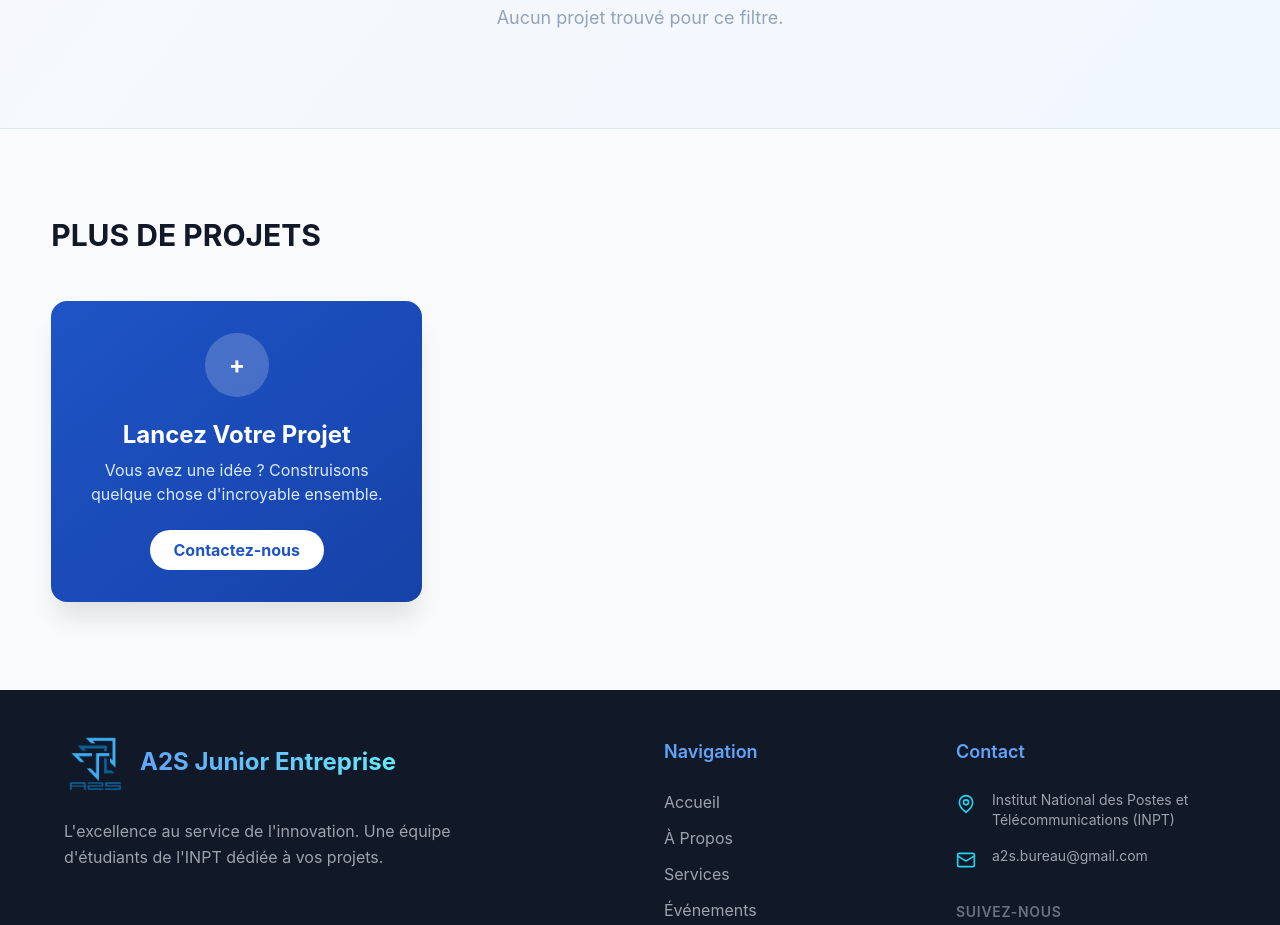
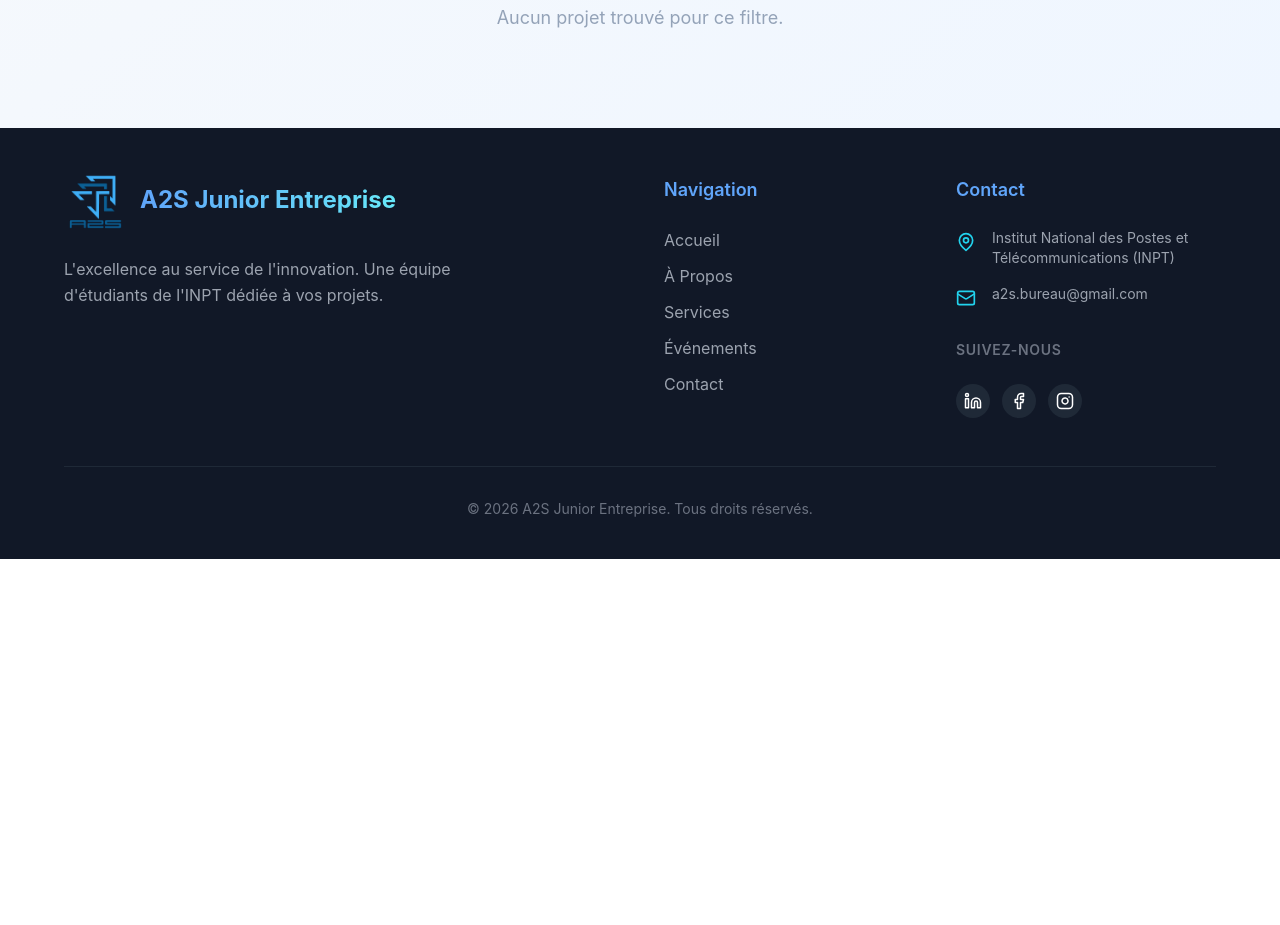
Before and after one commit to youssef4-75/a2s-website, a React (Vite) app: page /projects in a window 1280 px wide. Shown: the part 940-1865 px from the top of the page. After the commit the page ends 1499 px from the top, so only its background shows below. Built offline with nearby package versions, Linux system fonts and the light colour scheme.

Commit message:
refactor: remove unused extraProjects and scroll handler from ProjectsPage component

```diff
--- a/src/pages/ProjectsPage.jsx
+++ b/src/pages/ProjectsPage.jsx
@@ -1,9 +1,9 @@
 import React, { useEffect, useState } from 'react';
-import { Search, ArrowRight } from 'lucide-react';
+import { Search } from 'lucide-react';
 import { Link } from 'react-router-dom';
 import ProjectCard from '../components/Projects/ProjectCard';
 import { services } from '../data/services';
-import { allProjects, extraProjects } from '../data/projects';
+import { allProjects } from '../data/projects';
 import './Projects.css';
 
 
@@ -20,11 +20,9 @@ export default function ProjectsPage() {
     // Filter + Search Logic
     useEffect(() => {
         let results = allProjects;
-
         if (activeFilter !== 'all') {
             results = results.filter(p => p.serviceId === activeFilter);
         }
-
         if (searchTerm) {
             const term = searchTerm.toLowerCase();
             results = results.filter(p =>
@@ -32,17 +30,8 @@ export default function ProjectsPage() {
                 p.category.toLowerCase().includes(term)
             );
         }
-
         setFilteredProjects(results);
     }, [searchTerm, activeFilter]);
-
-    // Scroll Handler
-    const scrollToProjects = () => {
-        const section = document.getElementById('more-projects');
-        if (section) {
-            section.scrollIntoView({ behavior: 'smooth' });
-        }
-    };
 
     return (
         <div className="projects-page">
@@ -125,38 +114,6 @@ export default function ProjectsPage() {
                     <p className="text-slate-400 text-center py-12 text-lg">Aucun projet trouvé pour ce filtre.</p>
                 )}
             </section>
-
-            {/* Bottom Section: Extra projects (not tied to services) */}
-            <section id="more-projects" className="more-projects-section">
-                <div className="projects-container">
-                    <div className="section-header">
-                        <h2 className="section-title">PLUS DE PROJETS</h2>
-                    </div>
-
-                    <div className="projects-grid">
-                        {extraProjects.map((project, index) => (
-                            <ProjectCard
-                                key={project.slug}
-                                {...project}
-                                link={`/projects/${project.slug}`}
-                                className={`delay-${(index % 3) * 100 + 100}`}
-                            />
-                        ))}
-
-                        {/* CTA Card */}
-                        <div className="start-project-card">
-                            <div className="plus-icon-circle">
-                                +
-                            </div>
-                            <h3 className="start-title">Lancez Votre Projet</h3>
-                            <p className="start-desc">Vous avez une idée ? Construisons quelque chose d'incroyable ensemble.</p>
-                            <Link to="/contact" className="get-in-touch-btn">
-                                Contactez-nous
-                            </Link>
-                        </div>
-                    </div>
-                </div>
-            </section>
         </div>
     );
 }
```
